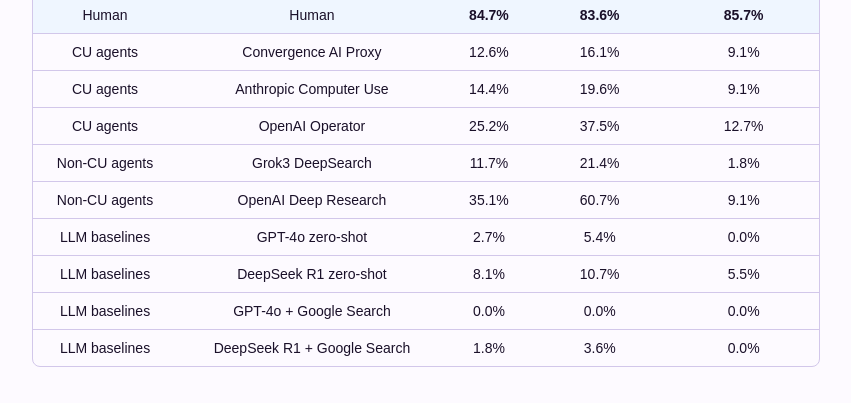
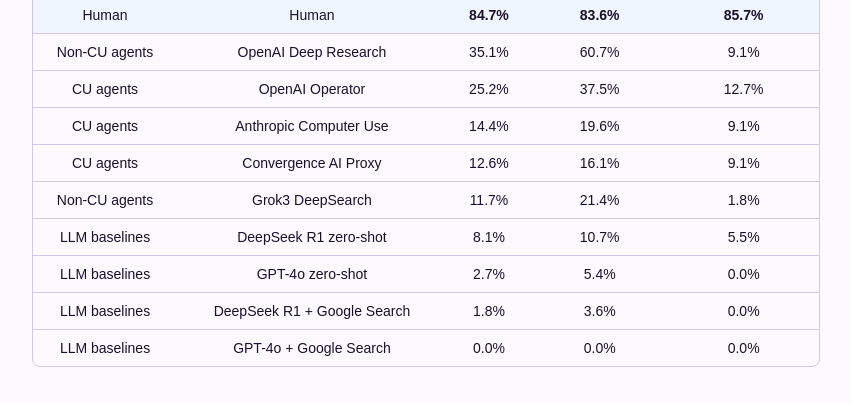
Before and after one commit to seal-qa/seal-qa.github.io, a Next.js app: page / in a window 1280 px wide. Shown: the part 878-1281 px from the top of the page, without its empty margins (214-1065 px from the left). Built offline with nearby package versions, Linux system fonts and the light colour scheme; a web font is replaced by a local one.

Commit message:
changed default sort to accuracy-all

```diff
--- a/src/components/results-table/data-table.tsx
+++ b/src/components/results-table/data-table.tsx
@@ -34,7 +34,7 @@
   columns,
   data,
 }: DataTableProps<TData, TValue>) {
-  const [sorting, setSorting] = useState<SortingState>([]);
+  const [sorting, setSorting] = useState<SortingState>([{ id: "accuracy.all", desc: true },]);
   const [columnFilters, setColumnFilters] = useState<ColumnFiltersState>([]);
   const [columnVisibility, setColumnVisibility] = useState<VisibilityState>({
     "answer_label.correct": false,
```
